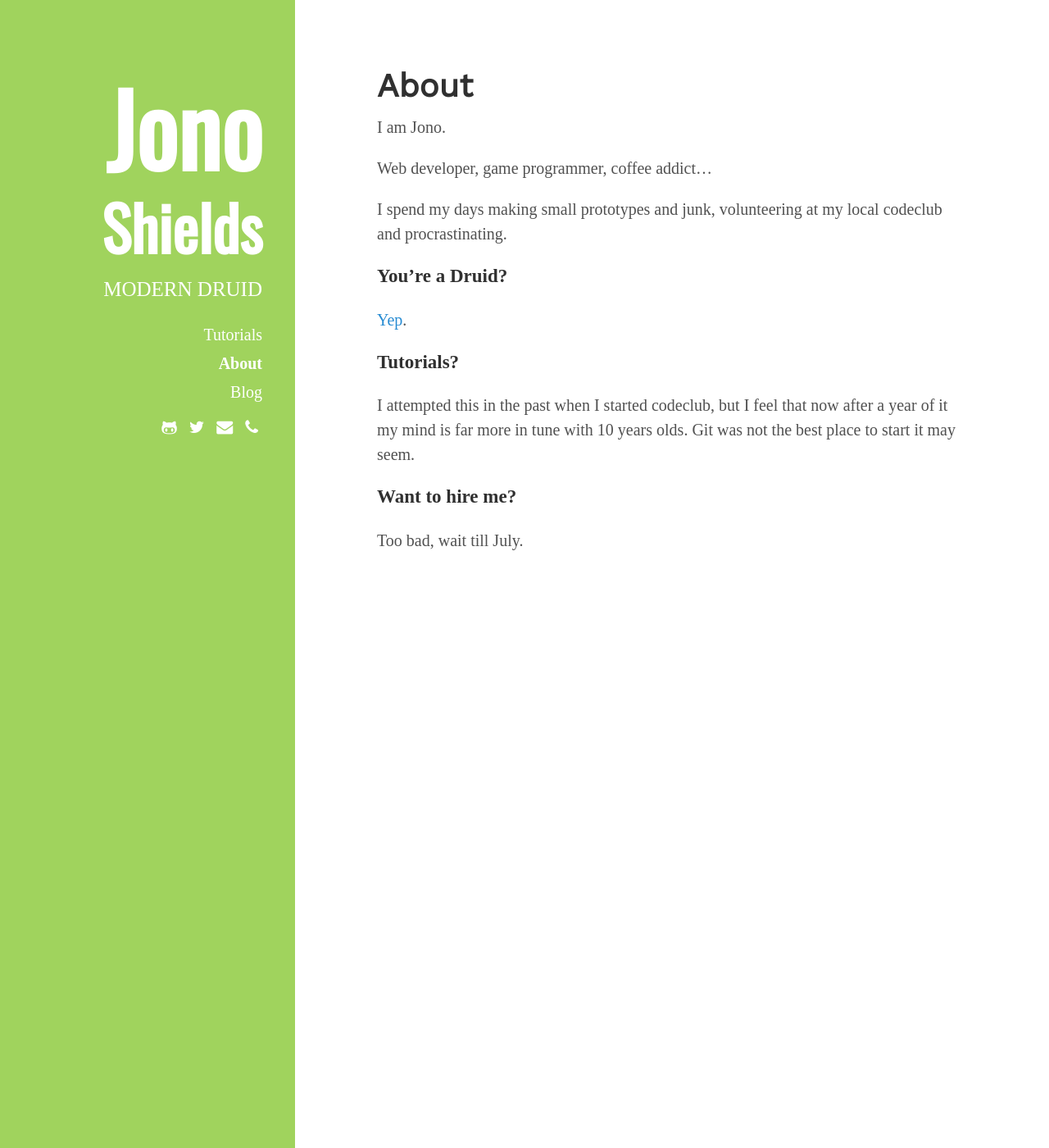
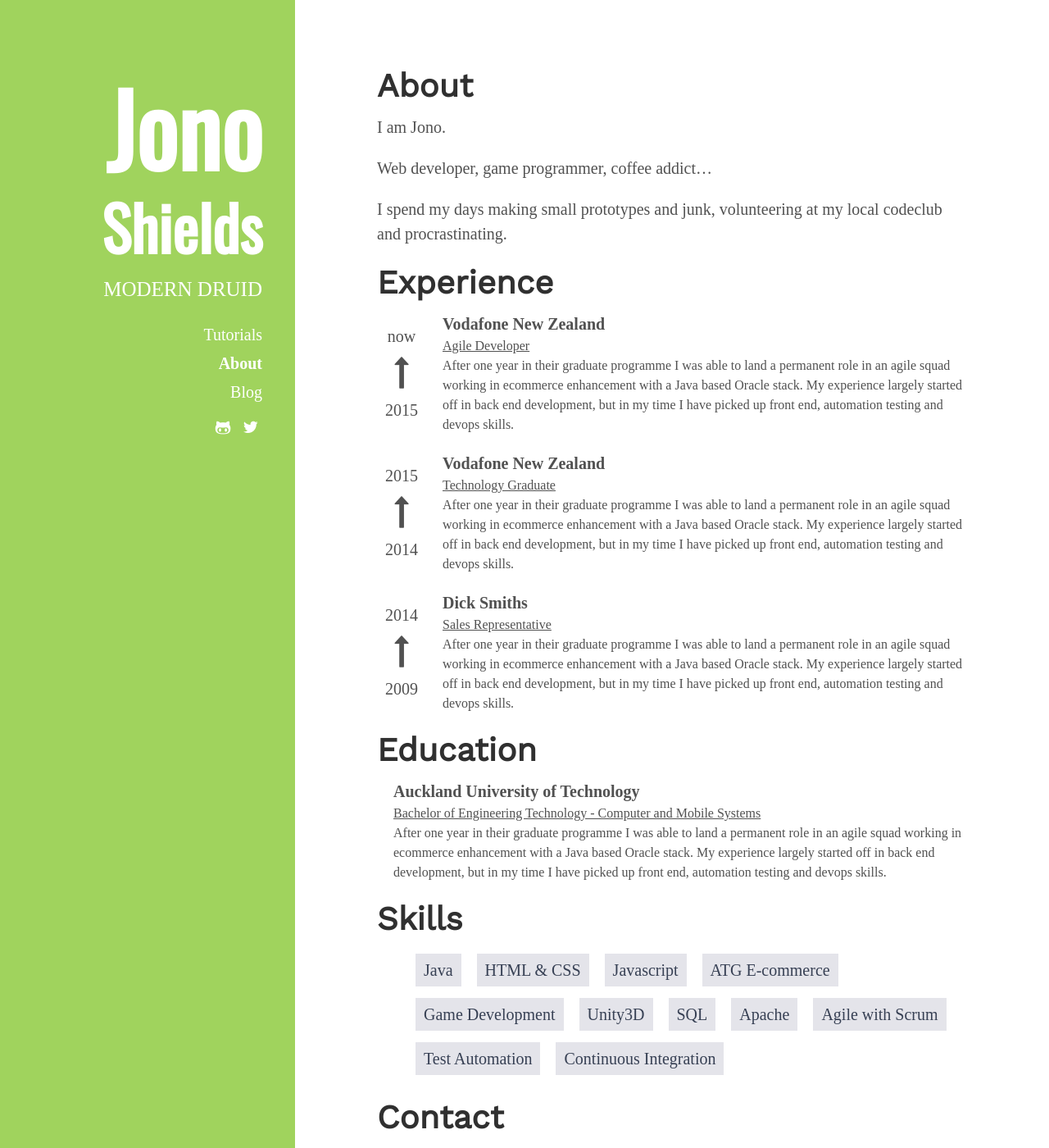
Before and after one commit to foopod/blog-2.0, a Jekyll site: the page built from about.md, in a window 1280 px wide and 1400 px high. Shown: the whole window at 82% size. Built offline with Jekyll 4.4.1, drawn with Linux system fonts in a browser that asks for light colours; nearby versions of some CDN libraries; some web fonts are replaced; some of the changed text lies outside the part shown.

Commit message:
added resume to about page

```diff
--- a/_includes/sidebar.html
+++ b/_includes/sidebar.html
@@ -16,9 +16,7 @@
     <a class="sidebar-nav-item{% if page.url == '/blog/index.html' or page.url == '/summary/index.html'%} active{% endif %}" href="/blog/">Blog</a>
     <div class="social">
      <a href="https://github.com/foopod"><i class="fa fa-github-alt" aria-hidden="true"></i></a>
-     <a href="https://twitter.com/foocodes"><i class="fa fa-twitter" aria-hidden="true"></i></a>
-     <a href="mailto:jonathonshields@gmail.com"><i class="fa fa-envelope" aria-hidden="true"></i></a>
-     <a href="tel:+6421520893"><i class="fa fa-phone" aria-hidden="true"></i></a>
+     <a href="https://twitter.com/foocodes"><i class="fa fa-twitter" aria-hidden="true"></i></a
       </div>
 
 
--- a/about.md
+++ b/about.md
@@ -10,16 +10,93 @@ Web developer, game programmer, coffee addict...
 
 I spend my days making small prototypes and junk, volunteering at my local codeclub and procrastinating.
 
-**You're a Druid?**
+<h1 class="page-title">Experience</h1>
 
-<a href="http://druidjono.com">Yep</a>.
+<div class="timeline">
+    <div class="timeline-date">
+        <div>now</div>
+        <div class="timeline-marker"><i class="fa fa-long-arrow-up" aria-hidden="true"></i></div>
+        <div>2015</div>
+    </div>
+    <div class="timeline-experience">
+        <div class="timeline-employer">Vodafone New Zealand</div>
+        <div class="timeline-role">Agile Developer</div>
+        <div class="timeline-description">After one year in their graduate programme I was able to land a permanent role in an agile squad working in ecommerce enhancement with a Java based Oracle stack. My experience largely started off in back end development, but in my time I have picked up front end, automation testing and devops skills.</div>
+    </div>
+</div>
 
-**Tutorials?**
+<div class="timeline">
+    <div class="timeline-date">
+        <div>2015</div>
+        <div class="timeline-marker"><i class="fa fa-long-arrow-up" aria-hidden="true"></i></div>
+        <div>2014</div>
+    </div>
+    <div class="timeline-experience">
+        <div class="timeline-employer">Vodafone New Zealand</div>
+        <div class="timeline-role">Technology Graduate</div>
+        <div class="timeline-description">After one year in their graduate programme I was able to land a permanent role in an agile squad working in ecommerce enhancement with a Java based Oracle stack. My experience largely started off in back end development, but in my time I have picked up front end, automation testing and devops skills.</div>
+    </div>
+</div>
 
-I attempted this in the past when I started codeclub, but I feel that now after a year of it my mind is far more in tune with 10 years olds. Git was not the best place to start it may seem.
+<div class="timeline">
+    <div class="timeline-date">
+        <div>2014</div>
+        <div class="timeline-marker"><i class="fa fa-long-arrow-up" aria-hidden="true"></i></div>
+        <div>2009</div>
+    </div>
+    <div class="timeline-experience">
+        <div class="timeline-employer">Dick Smiths</div>
+        <div class="timeline-role">Sales Representative</div>
+        <div class="timeline-description">After one year in their graduate programme I was able to land a permanent role in an agile squad working in ecommerce enhancement with a Java based Oracle stack. My experience largely started off in back end development, but in my time I have picked up front end, automation testing and devops skills.</div>
+    </div>
+</div>
 
-**Want to hire me?**
+<h1 class="page-title">Education</h1>
+<div class="timeline">
+    <div class="timeline-experience">
+        <div class="timeline-employer">Auckland University of Technology</div>
+        <div class="timeline-role">Bachelor of Engineering Technology - Computer and Mobile Systems</div>
+        <div class="timeline-description">After one year in their graduate programme I was able to land a permanent role in an agile squad working in ecommerce enhancement with a Java based Oracle stack. My experience largely started off in back end development, but in my time I have picked up front end, automation testing and devops skills.</div>
+    </div>
+</div>
 
-Too bad, wait till July.
+<h1 class="page-title">Skills</h1>
+<div id="skills">
+    <ul>
+        <li>Java</li>
+        <li>HTML & CSS</li>
+        <li>Javascript</li>
+        <li>ATG E-commerce</li>
+        <li>Game Development</li>
+        <li>Unity3D</li>
+        <li>SQL</li>
+        <li>Apache</li>
+        <li>Agile with Scrum</li>
+        <li>Test Automation</li>
+        <li>Continuous Integration</li>
+    </ul>
+</div>
 
-<!--<span style="font-size:11px">Bitcoin : <a href="bitcoin:1CXkgx881fC9EVkA4pyW2dqqZc9ETZSMRE?label=Jono%20says%20thanks!">1CXkgx881fC9EVkA4pyW2dqqZc9ETZSMRE</a></span>-->
+<h1 class="page-title">Contact</h1>
+<table id="contact">
+    <tbody>
+<!--
+    <tr>
+        <td class="table-center"><i class="fa fa-github-alt" aria-hidden="true"></i></td>
+        <td><a href="https://github.com/foopod">foopod</a></td>
+    </tr>
+    <tr>
+        <td class="table-center"><i class="fa fa-twitter" aria-hidden="true"></i></td>
+        <td><a href="https://twitter.com/foocodes">@foocodes</a></td>
+    </tr>
+-->
+    <tr>
+        <td class="table-center"><i class="fa fa-envelope" aria-hidden="true"></i></td>
+        <td><a href="mailto:jonathonshields@gmail.com">jonathonshields@gmail.com</a></td>
+    </tr>
+    <tr>
+        <td class="table-center"><i class="fa fa-phone" aria-hidden="true"></i></td>
+        <td><a href="tel:+6421520893">021520893</a></td>
+    </tr>
+    </tbody>
+</table>
--- a/public/css/hyde.css
+++ b/public/css/hyde.css
@@ -329,8 +329,71 @@ a.sidebar-nav-item:focus {
   color: #8f5536;
 }
 
+/* Portfolio */
 
+.timeline{
+    display:table;
+    margin-bottom:20px;
+}
 
+.timeline-date{
+    display:table-cell;
+    vertical-align:middle;
+    text-align:center;
+    padding:0px 10px;
+}
+
+.timeline-experience{
+    display:table-cell;
+    padding-left:20px;
+}
+
+.timeline-employer{
+    font-weight:bold;
+}
+
+.timeline-role{
+    font-size:16px;
+    text-decoration:underline;
+}
+
+.timeline-description{
+    font-size:16px;
+}
+
+.timeline-marker{
+    font-size:40px;
+}
+
+#skills li {
+    display: inline-block;
+    margin: 7px;
+    padding: 5px 10px;
+    color: #374054;
+    background: #e4e4ea;
+    list-style: none;
+    cursor: default;
+    font-size: 1em;
+}
+
+#contact{
+    font-family:Work Sans;
+    border:none;
+}
+
+#contact td{
+    border:none;
+    background-color:white;
+}
+
+#contact i{
+    font-size:30px;
+    padding:5px 0px;
+}
+
+.table-center{
+    text-align:center;
+}
 
 /* JS Tutorial */
 .icon{
```
